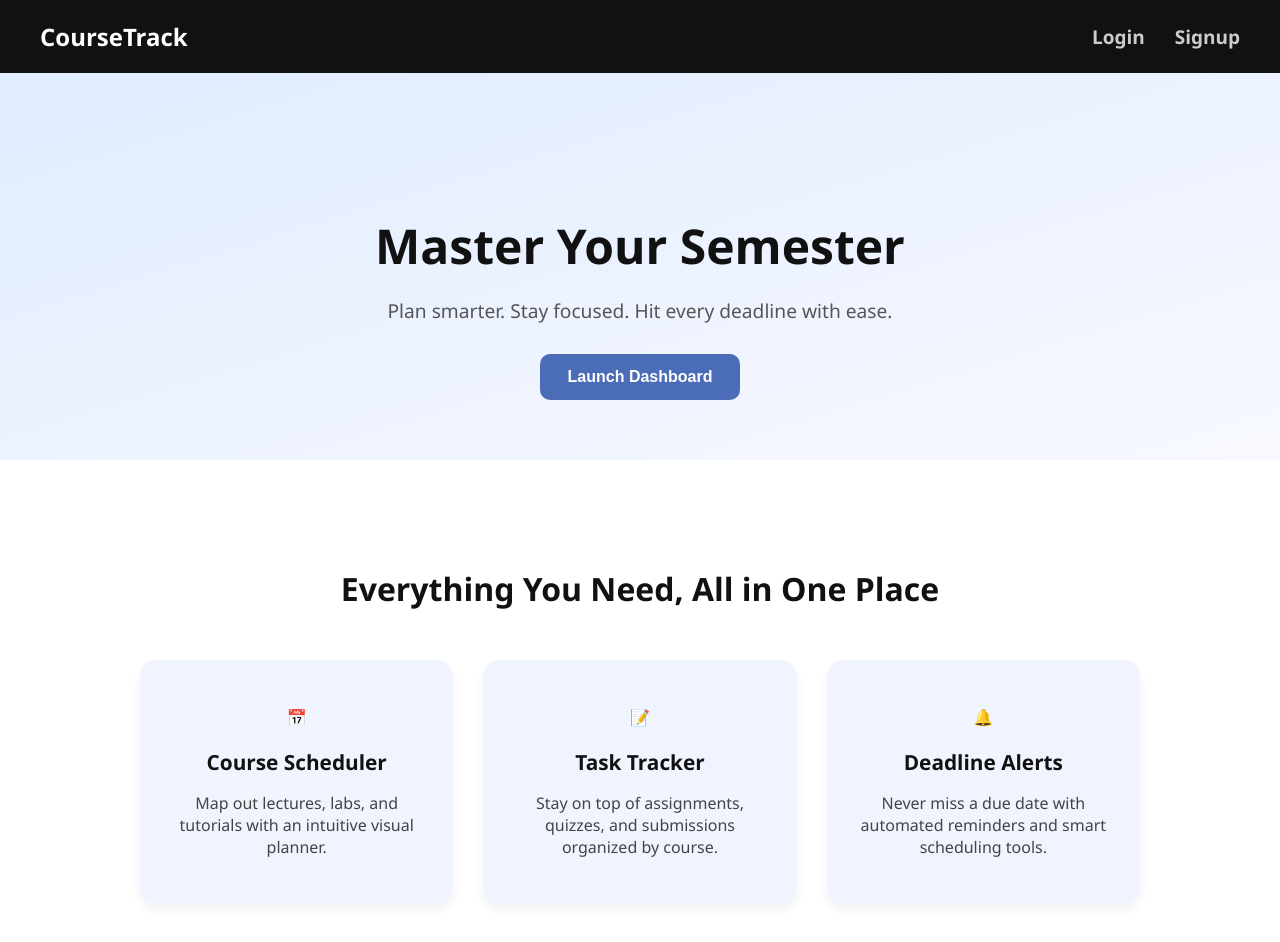
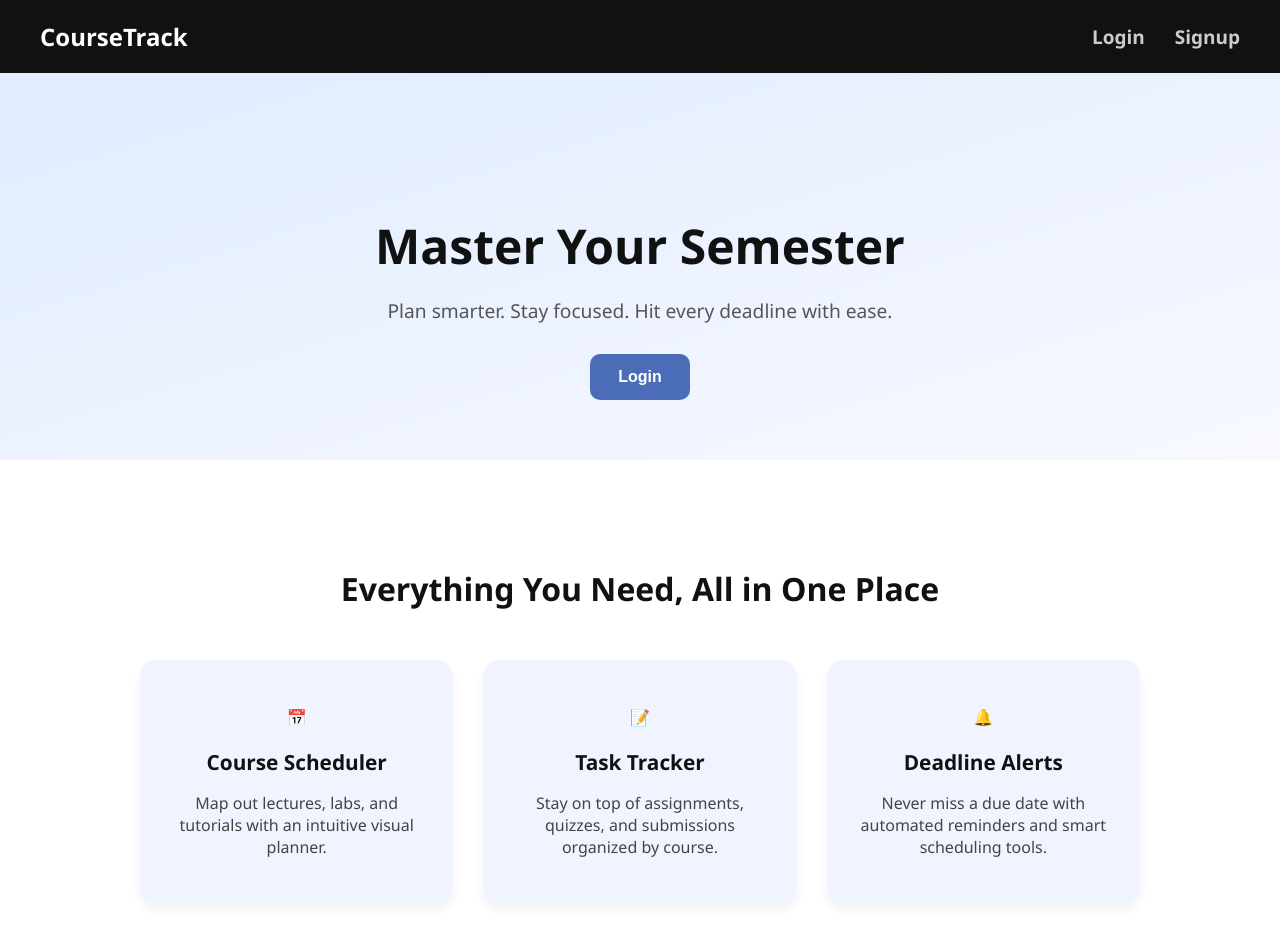
Before and after one commit to LReed03/course-dashboard, a React (Create React App) app in the folder frontend/: page / in a window 1280 px wide. Shown: the top 942 px of the page. Built offline with nearby package versions, Linux system fonts and the light colour scheme; no server answers.

Commit message:
Added login/launch dashboard block

```diff
--- a/frontend/src/pages/Landing.js
+++ b/frontend/src/pages/Landing.js
@@ -3,10 +3,12 @@ import { useNavigate } from "react-router-dom";
 import "../styles/Landing.css";
 import Header from "../components/Header";
 import Footer from "../components/Footer";
+import { useAuth } from "../contexts/authcontext";
 
 function Landing() {
   const navigate = useNavigate();
 
+  const {userLoggedIn} = useAuth();
   return (
     <div className="landing">
       <Header />
@@ -15,7 +17,7 @@ function Landing() {
         <div className="hero-content">
           <h1>Master Your Semester</h1>
           <p>Plan smarter. Stay focused. Hit every deadline with ease.</p>
-          <button onClick={() => navigate("/dashboard")}>Launch Dashboard</button>
+          {userLoggedIn ? <button onClick={() => navigate("/dashboard")}>Launch Dashboard</button> : <button onClick={() => navigate("/login")}>Login</button>}
         </div>
       </section>
 
```
